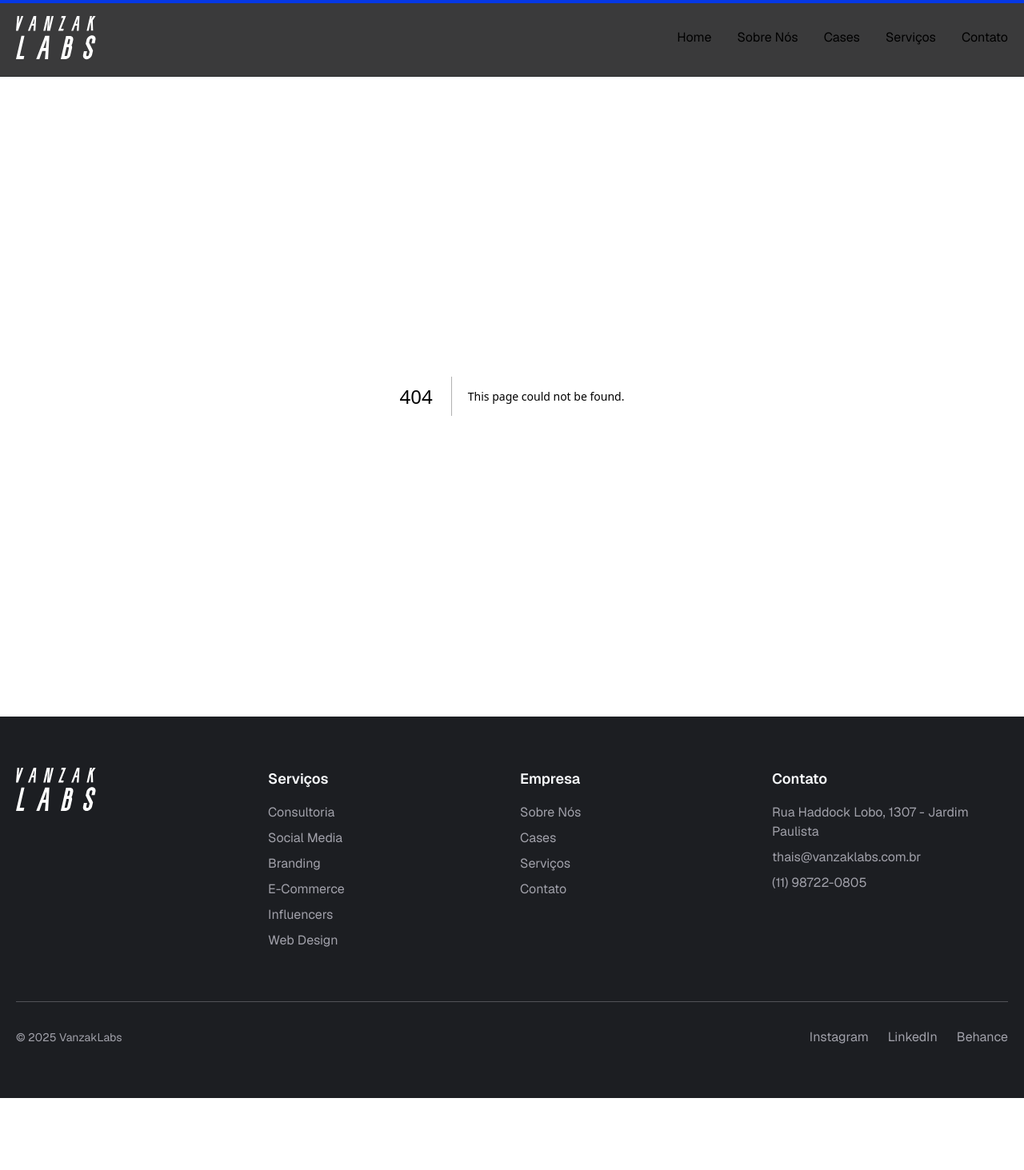
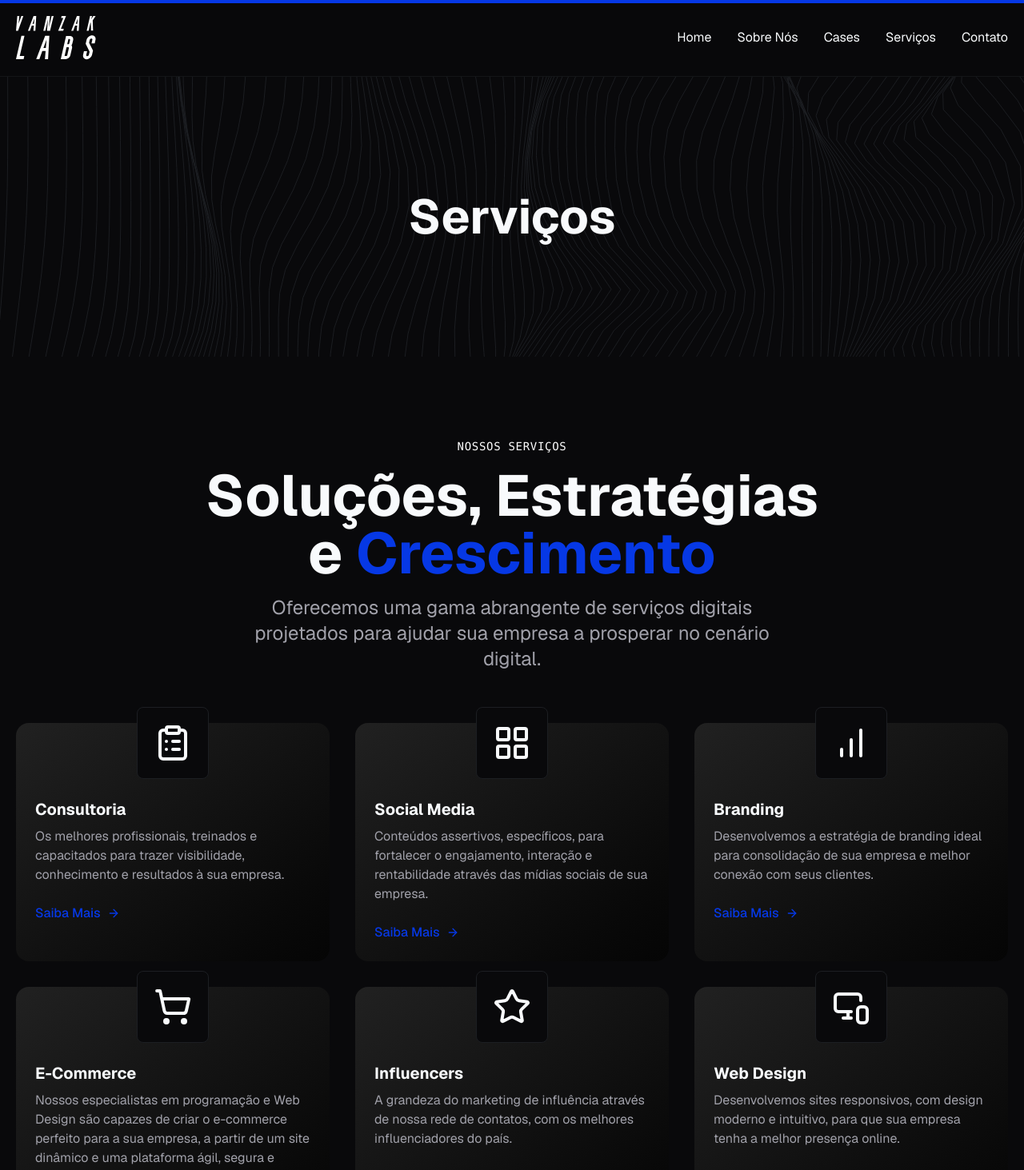
Before and after one commit to annaclaraf/vanzak-redesign, a Next.js app: page /services in a window 1280 px wide. Before the commit this address had no page. Shown: the top 1463 px of the page at 80% size. Before the commit the page ends 1373 px from the top, so only its background shows below. Built offline with nearby package versions, Linux system fonts and the light colour scheme.

Commit message:
feat: add services page layout and components

```diff
--- /dev/null
+++ b/src/app/services/page.tsx
@@ -0,0 +1,39 @@
+import { Metadata } from "next";
+import { RevealText } from "@/components/reveal-text";
+import { Waves } from "@/components/react-bits/waves";
+import { ServiceLayout } from "@/components/service-layout";
+
+export const metadata: Metadata = {
+  title: "Serviços | Vanzak Labs"
+};
+
+export default function Services() {
+  return (
+    <main>
+      <div className="relative w-full h-[200px] md:h-[350px]">
+        <Waves
+          lineColor="#1c1e22"
+          backgroundColor="#09090b"
+          waveSpeedX={0.02}
+          waveSpeedY={0.01}
+          waveAmpX={40}
+          waveAmpY={20}
+          friction={0.9}
+          tension={0.01}
+          maxCursorMove={120}
+          xGap={12}
+          yGap={36}
+        />
+
+        <div className="w-full max-w-[850px] lg:max-w-full mx-auto text-center absolute top-[50%] -translate-y-1/2">
+          <RevealText delay={0.4}>
+            <h1 className="text-4xl md:text-6xl font-bold text-center">
+              Serviços
+            </h1>
+          </RevealText>
+        </div>
+      </div>
+      <ServiceLayout />
+    </main>
+  );
+}
--- /dev/null
+++ b/src/components/service-card.tsx
@@ -0,0 +1,37 @@
+"use client";
+
+import Link from "next/link";
+import { motion } from "framer-motion";
+import { ArrowRight } from "lucide-react";
+import { Service } from "@/types/service";
+
+interface ServiceCardProps {
+  service: Service;
+}
+
+export function ServiceCard({ service }: ServiceCardProps) {
+  return (
+    <Link href={`/service/${service.slug}`}>
+      <motion.div
+        className="group bg-gradient-to-br from-[#212121] to-[#050505] rounded-2xl h-full flex flex-col"
+        whileHover={{ y: -10 }}
+        transition={{ duration: 0.3 }}
+      >
+        <div className="relative flex items-center justify-center">
+          <div className="text-light bg-dark rounded-lg border border-surface relative -top-5 -mb-5 [&>svg]:w-12 [&>svg]:h-auto p-5">
+            {service.icon}
+          </div>
+        </div>
+
+        <div className="p-6 flex flex-col">
+          <h3 className="text-xl font-bold mb-2">{service.title}</h3>
+          <p className="text-muted mb-6">{service.description}</p>
+          <div className="flex items-center text-primary font-medium">
+            Saiba Mais
+            <ArrowRight className="ml-2 h-4 w-4 transition-transform group-hover:translate-x-1" />
+          </div>
+        </div>
+      </motion.div>
+    </Link>
+  );
+}
--- /dev/null
+++ b/src/components/service-layout.tsx
@@ -0,0 +1,40 @@
+"use client";
+
+import { RevealText } from "./reveal-text";
+import { ServiceCard } from "./service-card";
+import { services } from '@/data/services';
+
+export function ServiceLayout() {
+  return (
+    <section className="py-15 md:py-25 relative">
+      <div className="container mx-auto">
+        <div className="text-center max-w-[800px] mx-auto mb-16">
+          <RevealText>
+            <span className="inline-block text-white font-mono text-sm tracking-wider mb-4">
+              NOSSOS SERVIÇOS
+            </span>
+          </RevealText>
+          <RevealText delay={0.2}>
+            <h2 className="text-3xl lg:text-7xl md:text-5xl font-bold mb-4">
+              Soluções, Estratégias e <span className="text-primary">Crescimento</span>
+            </h2>
+          </RevealText>
+
+          <RevealText delay={0.4}>
+            <p className="text-[16px] md:text-[18px] lg:text-2xl text-muted max-w-2xl mx-auto">
+              Oferecemos uma gama abrangente de serviços digitais projetados para ajudar sua empresa a prosperar no cenário digital.
+            </p>
+          </RevealText>
+        </div>
+
+        <div className="grid grid-cols-1 md:grid-cols-2 lg:grid-cols-3 gap-8">
+          {services.map((service, index) => (
+            <RevealText key={service.slug} delay={index * 0.1}>
+              <ServiceCard service={service} />
+            </RevealText>
+          ))}
+        </div>
+      </div>
+    </section>
+  );
+}
```
